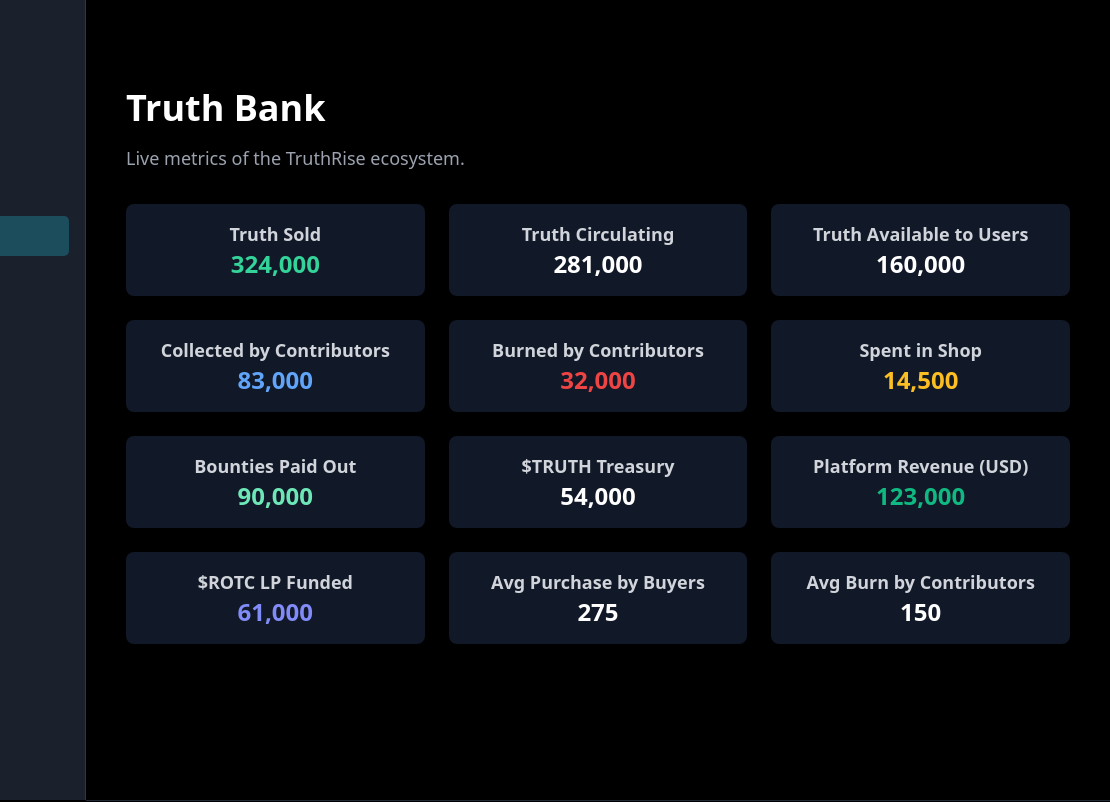
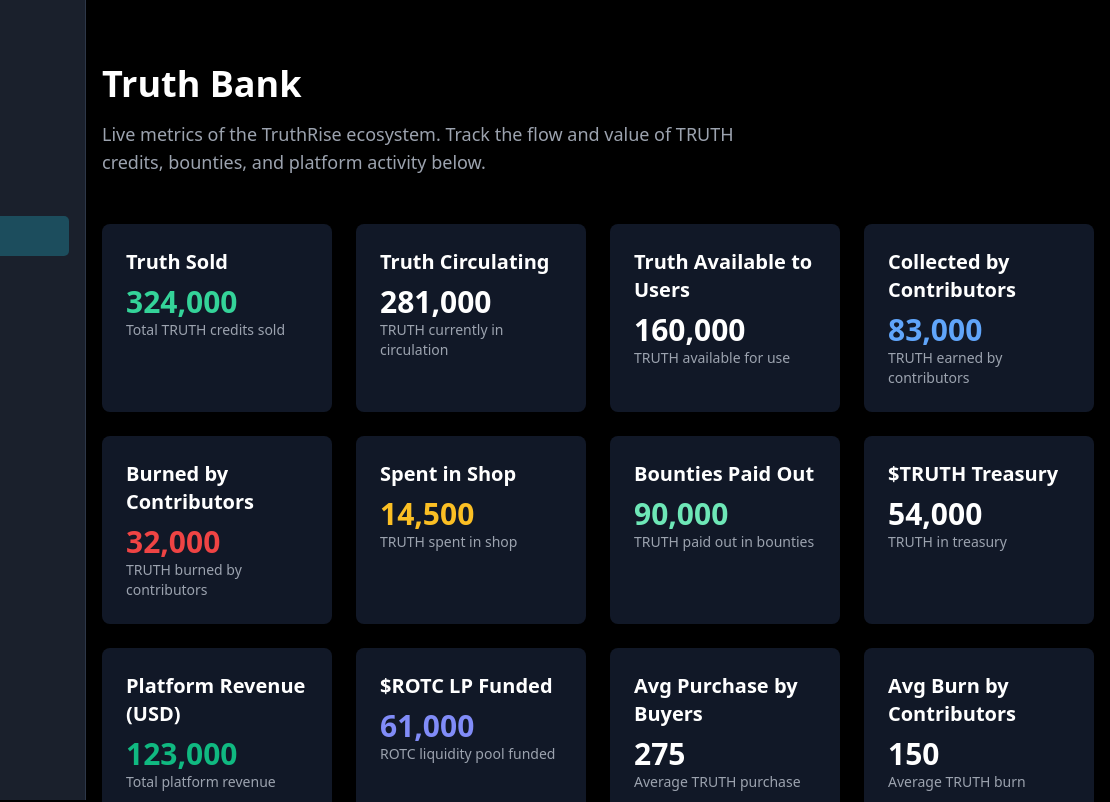
Before and after one commit to arhitectul/truthrise-app, a plain HTML site: page main-app/truth-bank.html in a window 1280 px wide. Shown: the top 802 px of the page, 170-1280 px from the left. Drawn offline with nearby package versions, Linux system fonts and the light colour scheme; sample sign-in values are in the browser's storage.

Commit message:
Push all changes in main-app directory

```diff
--- a/main-app/truth-bank.html
+++ b/main-app/truth-bank.html
@@ -100,65 +100,74 @@
   <!-- Main Content -->
   <main class="main-content ml-64 py-16">
     <div class="container mx-auto px-4">
-      <div class="p-6 text-white">
       <h1 class="text-4xl font-bold mb-4" data-aos="fade-up">Truth Bank</h1>
-        <p class="text-lg mb-8 text-gray-400" data-aos="fade-up" data-aos-delay="100">Live metrics of the TruthRise ecosystem.</p>
+      <p class="text-lg max-w-2xl mb-12 text-gray-400" data-aos="fade-up" data-aos-delay="100">
+        Live metrics of the TruthRise ecosystem. Track the flow and value of TRUTH credits, bounties, and platform activity below.
+      </p>
 
-        <div class="grid grid-cols-1 md:grid-cols-3 gap-6">
-          <!-- Counter Template -->
-          <div class="bg-gray-900 rounded-lg p-4 shadow text-center hover:shadow-xl transition">
-            <h2 class="text-lg font-semibold text-gray-300">Truth Sold</h2>
-            <p class="text-2xl font-bold text-green-400 counter" data-target="324000">0</p>
+      <!-- Stats Section: match dashboard style -->
+      <section class="grid grid-cols-1 md:grid-cols-2 lg:grid-cols-4 gap-6 mb-12">
+        <div class="bg-gray-900 p-6 rounded-lg shadow-lg" data-aos="fade-up" data-aos-delay="200">
+          <h3 class="text-xl font-semibold mb-2">Truth Sold</h3>
+          <p class="text-3xl font-bold text-green-400 counter" data-target="324000">0</p>
+          <p class="text-sm text-gray-400">Total TRUTH credits sold</p>
         </div>
-          <div class="bg-gray-900 rounded-lg p-4 shadow text-center hover:shadow-xl transition">
-            <h2 class="text-lg font-semibold text-gray-300">Truth Circulating</h2>
-            <p class="text-2xl font-bold text-cyan-400 counter" data-target="281000">0</p>
+        <div class="bg-gray-900 p-6 rounded-lg shadow-lg" data-aos="fade-up" data-aos-delay="300">
+          <h3 class="text-xl font-semibold mb-2">Truth Circulating</h3>
+          <p class="text-3xl font-bold text-cyan-400 counter" data-target="281000">0</p>
+          <p class="text-sm text-gray-400">TRUTH currently in circulation</p>
         </div>
-          <div class="bg-gray-900 rounded-lg p-4 shadow text-center hover:shadow-xl transition">
-            <h2 class="text-lg font-semibold text-gray-300">Truth Available to Users</h2>
-            <p class="text-2xl font-bold text-white counter" data-target="160000">0</p>
+        <div class="bg-gray-900 p-6 rounded-lg shadow-lg" data-aos="fade-up" data-aos-delay="400">
+          <h3 class="text-xl font-semibold mb-2">Truth Available to Users</h3>
+          <p class="text-3xl font-bold text-white counter" data-target="160000">0</p>
+          <p class="text-sm text-gray-400">TRUTH available for use</p>
         </div>
-
-          <div class="bg-gray-900 rounded-lg p-4 shadow text-center hover:shadow-xl transition">
-            <h2 class="text-lg font-semibold text-gray-300">Collected by Contributors</h2>
-            <p class="text-2xl font-bold text-blue-400 counter" data-target="83000">0</p>
+        <div class="bg-gray-900 p-6 rounded-lg shadow-lg" data-aos="fade-up" data-aos-delay="500">
+          <h3 class="text-xl font-semibold mb-2">Collected by Contributors</h3>
+          <p class="text-3xl font-bold text-blue-400 counter" data-target="83000">0</p>
+          <p class="text-sm text-gray-400">TRUTH earned by contributors</p>
         </div>
-          <div class="bg-gray-900 rounded-lg p-4 shadow text-center hover:shadow-xl transition">
-            <h2 class="text-lg font-semibold text-gray-300">Burned by Contributors</h2>
-            <p class="text-2xl font-bold text-red-500 counter" data-target="32000">0</p>
+        <div class="bg-gray-900 p-6 rounded-lg shadow-lg" data-aos="fade-up" data-aos-delay="600">
+          <h3 class="text-xl font-semibold mb-2">Burned by Contributors</h3>
+          <p class="text-3xl font-bold text-red-500 counter" data-target="32000">0</p>
+          <p class="text-sm text-gray-400">TRUTH burned by contributors</p>
         </div>
-          <div class="bg-gray-900 rounded-lg p-4 shadow text-center hover:shadow-xl transition">
-            <h2 class="text-lg font-semibold text-gray-300">Spent in Shop</h2>
-            <p class="text-2xl font-bold text-yellow-400 counter" data-target="14500">0</p>
+        <div class="bg-gray-900 p-6 rounded-lg shadow-lg" data-aos="fade-up" data-aos-delay="700">
+          <h3 class="text-xl font-semibold mb-2">Spent in Shop</h3>
+          <p class="text-3xl font-bold text-yellow-400 counter" data-target="14500">0</p>
+          <p class="text-sm text-gray-400">TRUTH spent in shop</p>
         </div>
-
-          <div class="bg-gray-900 rounded-lg p-4 shadow text-center hover:shadow-xl transition">
-            <h2 class="text-lg font-semibold text-gray-300">Bounties Paid Out</h2>
-            <p class="text-2xl font-bold text-green-300 counter" data-target="90000">0</p>
+        <div class="bg-gray-900 p-6 rounded-lg shadow-lg" data-aos="fade-up" data-aos-delay="800">
+          <h3 class="text-xl font-semibold mb-2">Bounties Paid Out</h3>
+          <p class="text-3xl font-bold text-green-300 counter" data-target="90000">0</p>
+          <p class="text-sm text-gray-400">TRUTH paid out in bounties</p>
         </div>
-          <div class="bg-gray-900 rounded-lg p-4 shadow text-center hover:shadow-xl transition">
-            <h2 class="text-lg font-semibold text-gray-300">$TRUTH Treasury</h2>
-            <p class="text-2xl font-bold text-cyan-300 counter" data-target="54000">0</p>
+        <div class="bg-gray-900 p-6 rounded-lg shadow-lg" data-aos="fade-up" data-aos-delay="900">
+          <h3 class="text-xl font-semibold mb-2">$TRUTH Treasury</h3>
+          <p class="text-3xl font-bold text-cyan-300 counter" data-target="54000">0</p>
+          <p class="text-sm text-gray-400">TRUTH in treasury</p>
         </div>
-          <div class="bg-gray-900 rounded-lg p-4 shadow text-center hover:shadow-xl transition">
-            <h2 class="text-lg font-semibold text-gray-300">Platform Revenue (USD)</h2>
-            <p class="text-2xl font-bold text-green-500 counter" data-target="123000">0</p>
+        <div class="bg-gray-900 p-6 rounded-lg shadow-lg" data-aos="fade-up" data-aos-delay="1000">
+          <h3 class="text-xl font-semibold mb-2">Platform Revenue (USD)</h3>
+          <p class="text-3xl font-bold text-green-500 counter" data-target="123000">0</p>
+          <p class="text-sm text-gray-400">Total platform revenue</p>
         </div>
-
-          <div class="bg-gray-900 rounded-lg p-4 shadow text-center hover:shadow-xl transition">
-            <h2 class="text-lg font-semibold text-gray-300">$ROTC LP Funded</h2>
-            <p class="text-2xl font-bold text-indigo-400 counter" data-target="61000">0</p>
+        <div class="bg-gray-900 p-6 rounded-lg shadow-lg" data-aos="fade-up" data-aos-delay="1100">
+          <h3 class="text-xl font-semibold mb-2">$ROTC LP Funded</h3>
+          <p class="text-3xl font-bold text-indigo-400 counter" data-target="61000">0</p>
+          <p class="text-sm text-gray-400">ROTC liquidity pool funded</p>
         </div>
-          <div class="bg-gray-900 rounded-lg p-4 shadow text-center hover:shadow-xl transition">
-            <h2 class="text-lg font-semibold text-gray-300">Avg Purchase by Buyers</h2>
-            <p class="text-2xl font-bold text-white counter" data-target="275">0</p>
+        <div class="bg-gray-900 p-6 rounded-lg shadow-lg" data-aos="fade-up" data-aos-delay="1200">
+          <h3 class="text-xl font-semibold mb-2">Avg Purchase by Buyers</h3>
+          <p class="text-3xl font-bold text-white counter" data-target="275">0</p>
+          <p class="text-sm text-gray-400">Average TRUTH purchase</p>
         </div>
-          <div class="bg-gray-900 rounded-lg p-4 shadow text-center hover:shadow-xl transition">
-            <h2 class="text-lg font-semibold text-gray-300">Avg Burn by Contributors</h2>
-            <p class="text-2xl font-bold text-white counter" data-target="150">0</p>
+        <div class="bg-gray-900 p-6 rounded-lg shadow-lg" data-aos="fade-up" data-aos-delay="1300">
+          <h3 class="text-xl font-semibold mb-2">Avg Burn by Contributors</h3>
+          <p class="text-3xl font-bold text-white counter" data-target="150">0</p>
+          <p class="text-sm text-gray-400">Average TRUTH burn</p>
         </div>
-        </div>
-      </div>
+      </section>
     </div>
   </main>
 
```
Also changed, not shown: main-app/case-list.html (+18 -3 lines), main-app/case-submission.html (+18 -4 lines), main-app/shop.html (+2 -0 lines), main-app/wall-of-shame.html (+27 -27 lines). Lines whose indentation alone changed are shown as unchanged.
